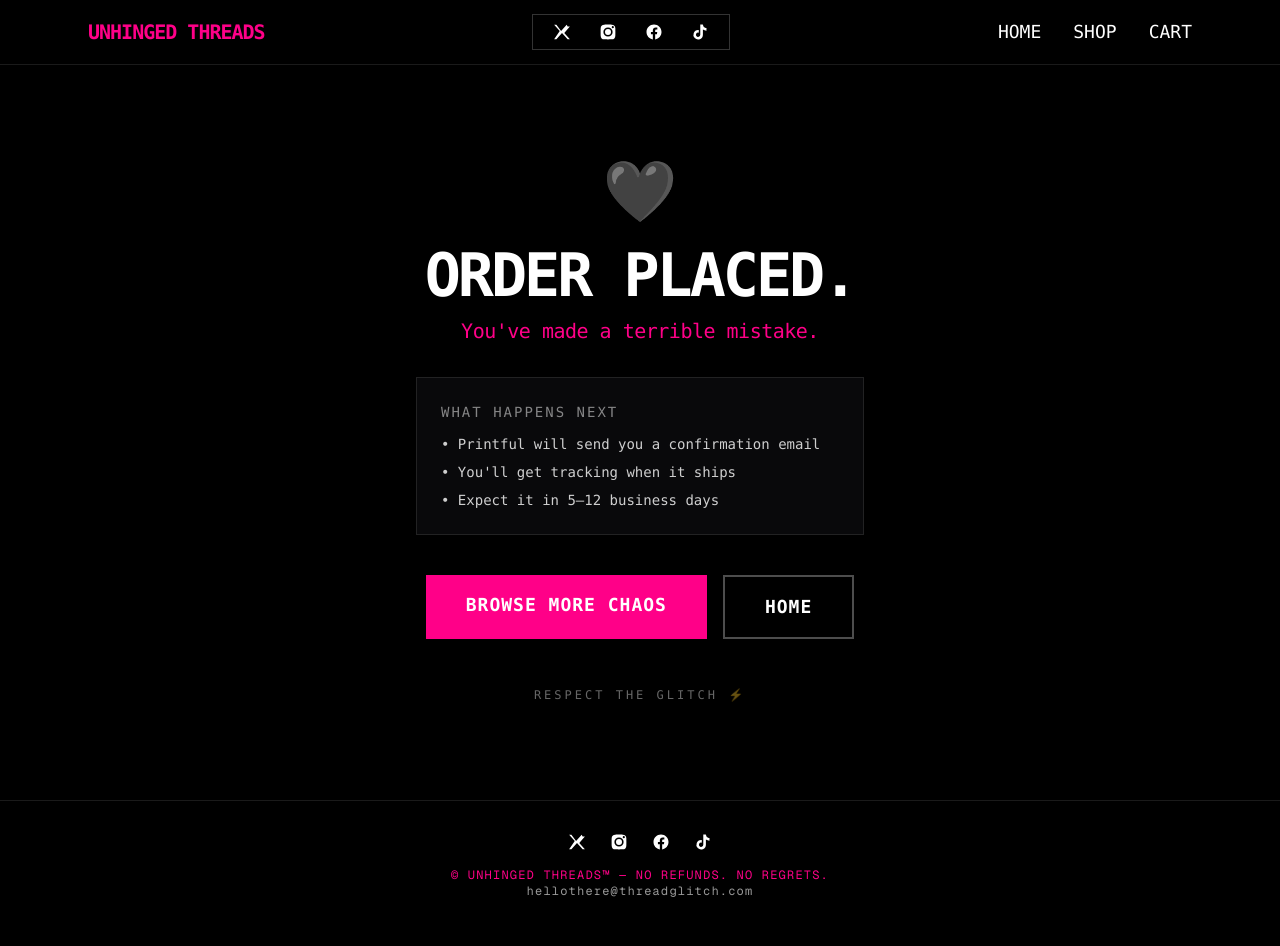
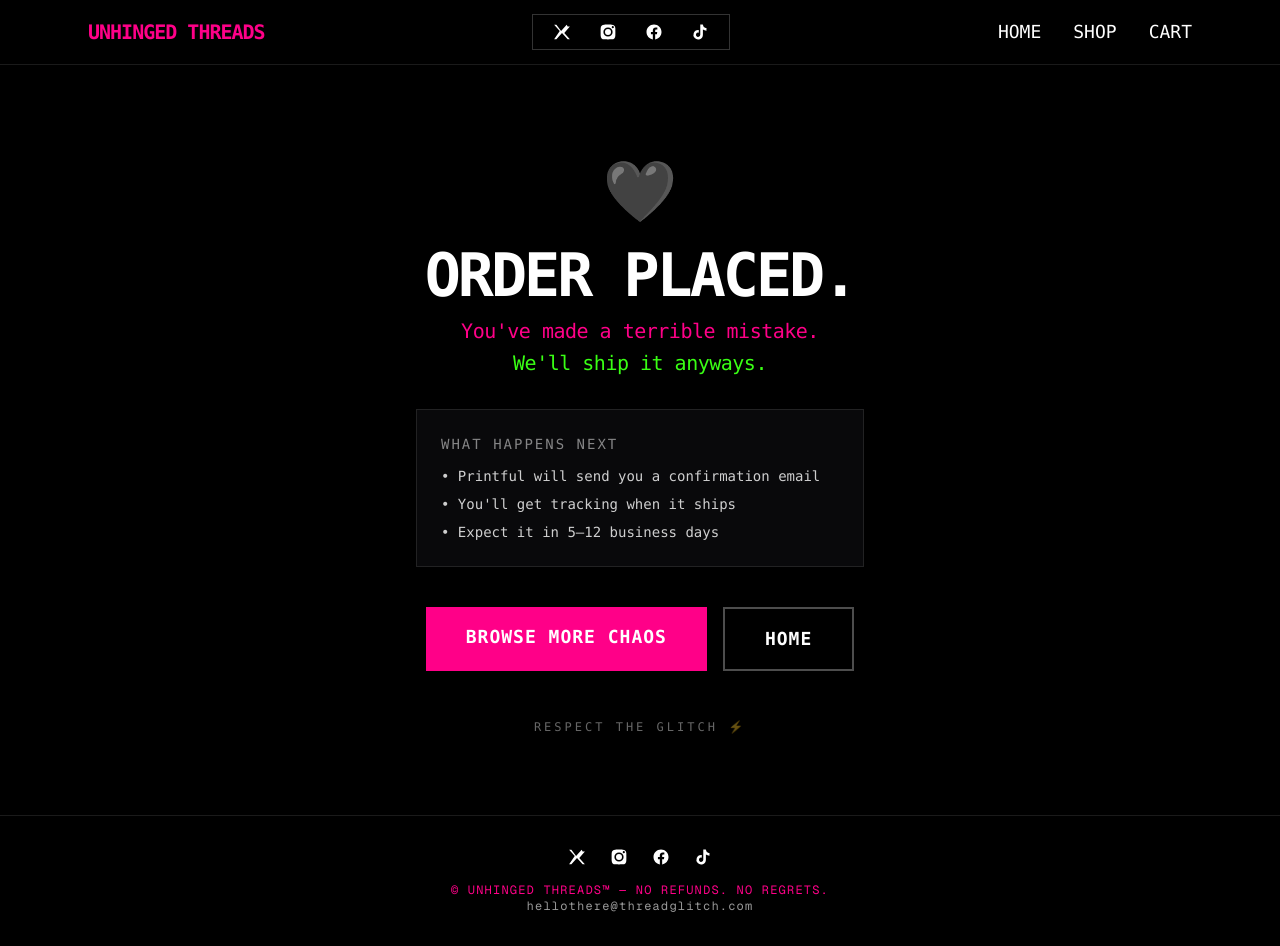
Before and after one commit to bandledarkcloud-bit/unhinged-threads, a Next.js app: page /thank-you in a window 1280 px wide. Built offline with nearby package versions, Linux system fonts and the light colour scheme; no server answers; the database is empty.

Commit message:
Add green 'We'll ship it anyways' line under mistake text

```diff
--- a/app/thank-you/page.tsx
+++ b/app/thank-you/page.tsx
@@ -13,8 +13,11 @@ export default function ThankYouPage() {
           ORDER PLACED.
         </h1>
 
-        <p className="text-[#ff0088] text-xl tracking-tight mb-8">
+        <p className="text-[#ff0088] text-xl tracking-tight mb-1">
           You&apos;ve made a terrible mistake.
+        </p>
+        <p className="text-[#39ff14] text-xl tracking-tight mb-8">
+          We&apos;ll ship it anyways.
         </p>
 
         <div className="max-w-md mx-auto border border-white/10 bg-zinc-950 p-6 mb-10 text-left">
```
